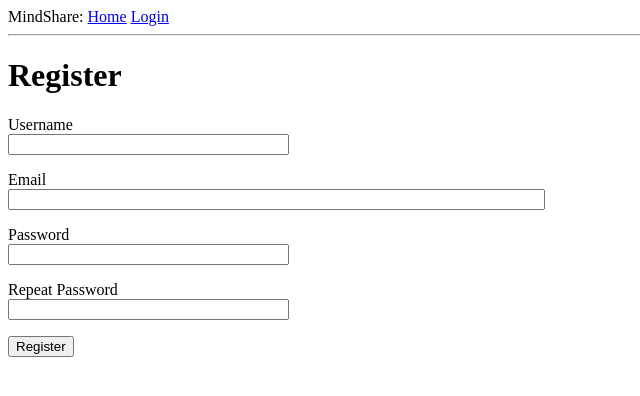
After one commit to 4ndy1e/MindShare, a Flask app: page /register in a window 1280 px wide. The commit adds this page. Shown: the top 396 px of the page, without its empty margins (0-640 px from the left). Run offline with Flask 3, Linux system fonts and the light colour scheme.

Commit message:
feature: create feature for users to create accounts

```diff
--- a/app/forms.py
+++ b/app/forms.py
@@ -1,6 +1,10 @@
 from flask_wtf import FlaskForm
 from wtforms import StringField, PasswordField, BooleanField, SubmitField
-from wtforms.validators import DataRequired
+from wtforms.validators import DataRequired, ValidationError, Email, EqualTo
+from app import db
+import sqlalchemy as sa
+from app.models import User
+
 
 class LoginForm(FlaskForm):
   # these fields are ready to be placed into HTML, so we dont have to build HTML elements like usual
@@ -8,3 +12,23 @@ class LoginForm(FlaskForm):
   password = PasswordField('Password', validators=[DataRequired()])
   remember_me = BooleanField('Rememebr me')
   submit = SubmitField('Sign in')
+
+
+class RegistrationForm(FlaskForm):
+  username = StringField('Username', validators=[DataRequired()])
+  email = StringField('Email', validators=[DataRequired(), Email()])
+  password = PasswordField('Password', validators=[DataRequired()])
+  password2 = PasswordField('Repeat Password', validators=[DataRequired(), EqualTo('password')])
+  submit = SubmitField('Register')
+
+  def validate_username(self,username):
+    user = db.session.scalar(sa.select(User).where(User.username == username.data))
+
+    if user is not None:
+      raise ValidationError('Please use a different username')
+
+  def validate_email(self,email):
+    user = db.session.scalar(sa.select(User).where(User.email == email.data))
+
+    if user is not None:
+      raise ValidationError('Please use a different email address')
--- a/app/routes.py
+++ b/app/routes.py
@@ -1,6 +1,6 @@
 from flask import render_template, flash, redirect, url_for, request
 from app import app, db
-from app.forms import LoginForm
+from app.forms import LoginForm, RegistrationForm
 from flask_login import current_user, login_user, logout_user, login_required
 from app.models import User
 import sqlalchemy as sa
@@ -56,3 +56,20 @@ def login():
 def logout():
   logout_user()
   return redirect(url_for('index'))
+
+@app.route('/register', methods=['GET', 'POST'])
+def register():
+  if current_user.is_authenticated:
+    return redirect(url_for('index'))
+
+  form = RegistrationForm()
+  if form.validate_on_submit():
+    user = User(username=form.username.data, email=form.email.data)
+    user.set_password(form.password.data)
+
+    db.session.add(user)
+    db.session.commit()
+
+    flash('Congratulations, you are now registered!')
+    return redirect(url_for('login'))
+  return render_template('register.html', title='Register', form=form)
--- a/app/templates/login.html
+++ b/app/templates/login.html
@@ -17,4 +17,5 @@
   <p>{{ form.remember_me() }} {{ form.remember_me.label }}</p>
   <p>{{ form.submit() }}</p>
 </form>
+<p>New User? <a href="{{ url_for('register') }}">Click to Register</a></p>
 {% endblock %}
--- /dev/null
+++ b/app/templates/register.html
@@ -0,0 +1,35 @@
+{% extends "base.html" %} {% block content %}
+<h1>Register</h1>
+<form action="" method="post">
+  {{ form.hidden_tag() }}
+  <p>
+    {{ form.username.label }}<br />
+    {{ form.username(size=32) }}<br />
+    {% for error in form.username.errors %}
+    <span style="color: red">[{{ error }}]</span>
+    {% endfor %}
+  </p>
+  <p>
+    {{ form.email.label }}<br />
+    {{ form.email(size=64) }}<br />
+    {% for error in form.email.errors %}
+    <span style="color: red">[{{ error }}]</span>
+    {% endfor %}
+  </p>
+  <p>
+    {{ form.password.label }}<br />
+    {{ form.password(size=32) }}<br />
+    {% for error in form.password.errors %}
+    <span style="color: red">[{{ error }}]</span>
+    {% endfor %}
+  </p>
+  <p>
+    {{ form.password2.label }}<br />
+    {{ form.password2(size=32) }}<br />
+    {% for error in form.password2.errors %}
+    <span style="color: red">[{{ error }}]</span>
+    {% endfor %}
+  </p>
+  <p>{{ form.submit() }}</p>
+</form>
+{% endblock %}
```
Also changed, not shown: app.db.
